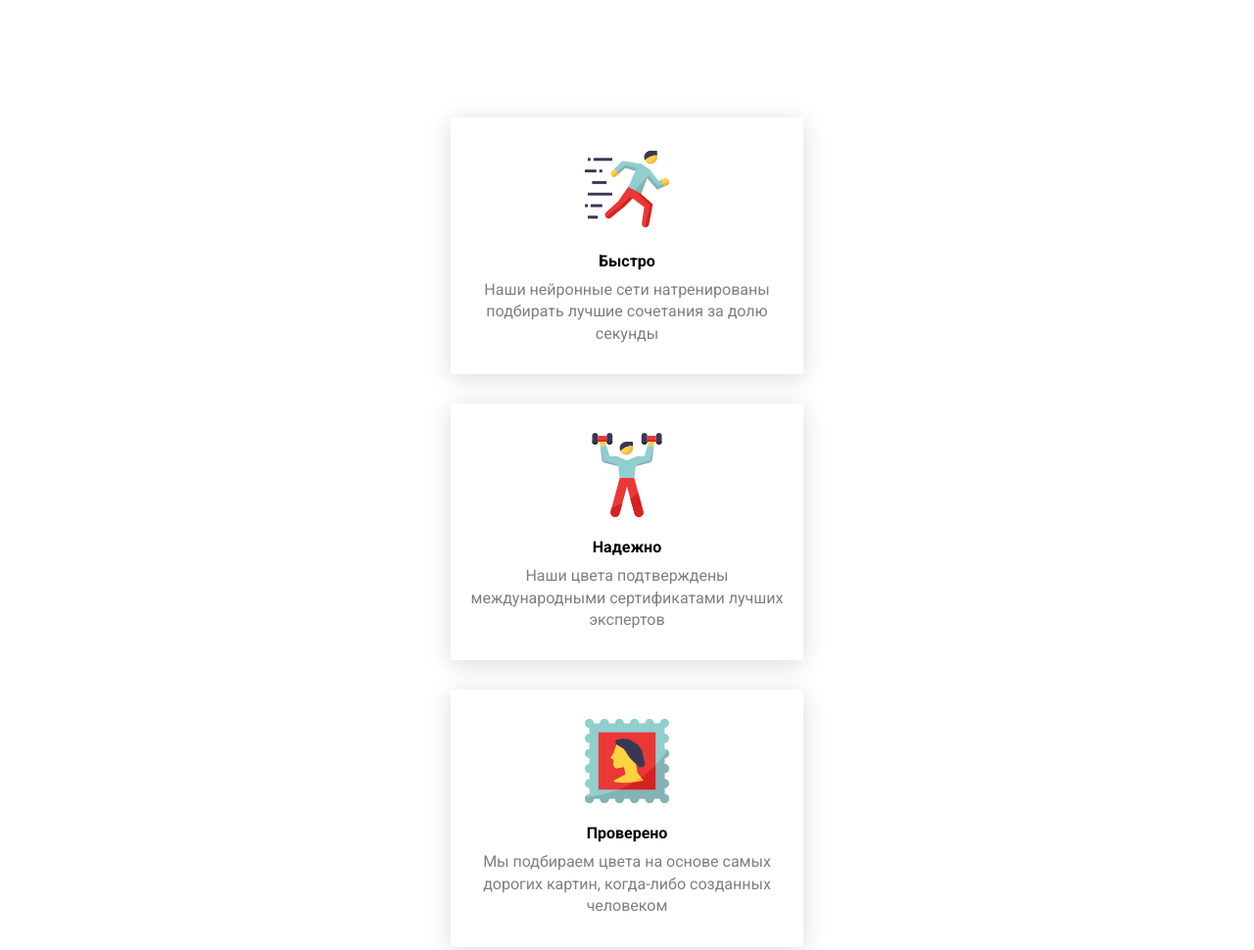
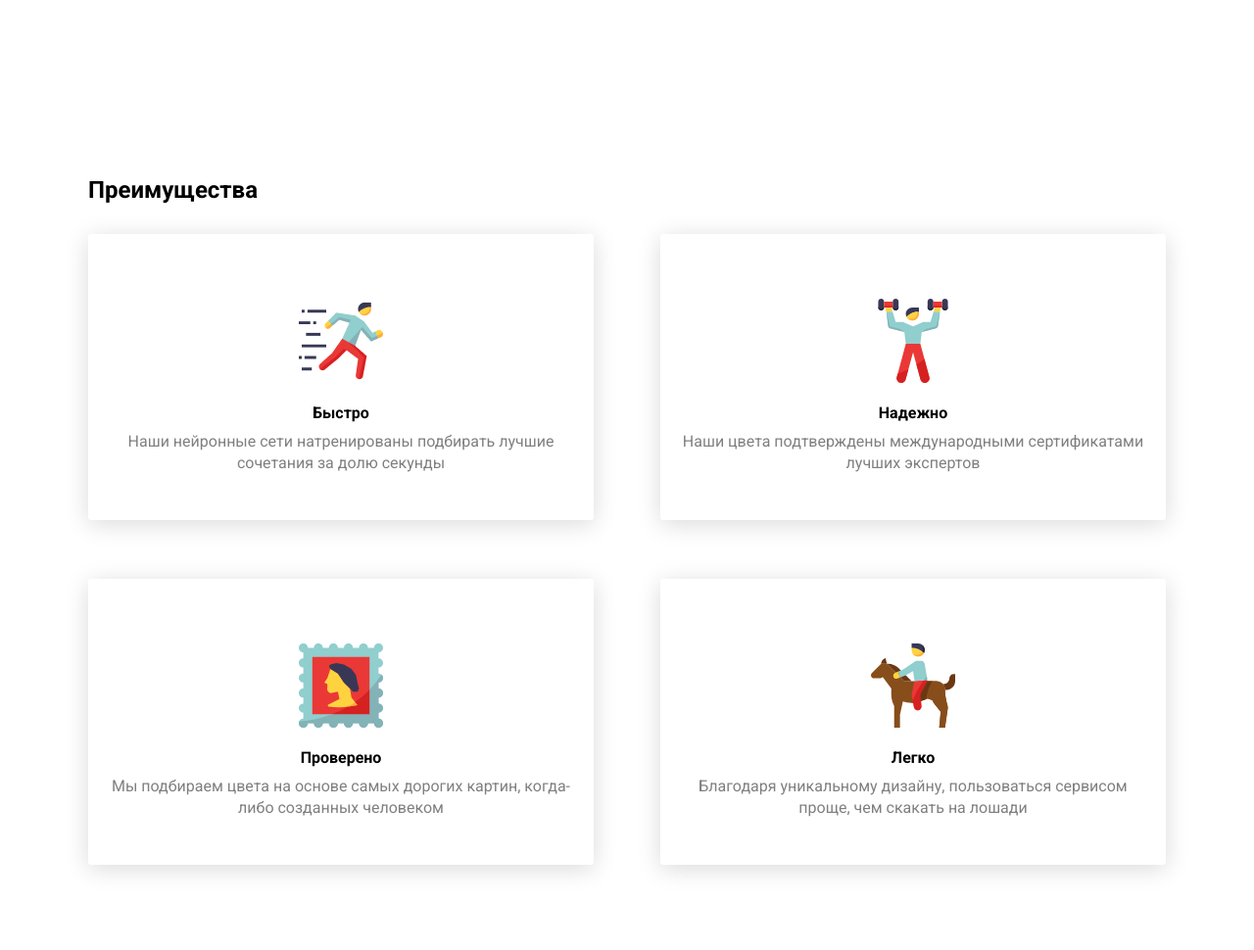
Before and after one commit to sashapoletaeva/Easy-site, a plain HTML site: page index.html in a window 1280 px wide. Shown: the part 600-1570 px from the top of the page at 98% size. Drawn offline with Linux system fonts and the light colour scheme.

Commit message:
адаптировали преимущества под 768

```diff
--- a/index.html
+++ b/index.html
@@ -20,6 +20,8 @@
         </div>
       </section>
       <section class="is-advantages">
+        <h2>Преимущества</h2>
+        <div class="advantages-wrapper">
           <article>
             <img src="img/running-man.png" alt="Иконка бегущего человека">
             <h3>Быстро</h3>
@@ -40,6 +42,7 @@
             <h3>Легко</h3>
             <p>Благодаря уникальному дизайну, пользоваться сервисом проще, чем скакать на лошади</p>
           </article>
+        </div>
       </section>
       <section class="is-reviews">
        <h2>Отзывы</h2>
--- a/stylesheets/layout.css
+++ b/stylesheets/layout.css
@@ -28,7 +28,8 @@ header {
 
 }
 
-h1 {
+h1,
+.is-advantages h2 {
   padding-bottom: 20px;
 
   font-family: Roboto, sans-serif;
--- a/stylesheets/responsive.css
+++ b/stylesheets/responsive.css
@@ -39,5 +39,31 @@
    width: 280px;
  }
 
+ .is-advantages {
+   padding: 60px 90px 90px;
+ }
+ .is-advantages h2 {
+   display: block;
+
+   padding-bottom: 30px;
+ }
+
+ .advantages-wrapper {
+   display: flex;
+
+   flex-wrap: wrap;
+   justify-content: space-between;
+
+ }
+
+.is-advantages article {
+  width: calc(50% - 34px);
+  min-width: 260px;
+  max-width: 600px;
+  height: 292px;
+  margin: 0;
+  margin-bottom: 60px;
+  padding-top: 6%;
+}
 
 }
```
Lines whose indentation alone changed are shown as unchanged.
